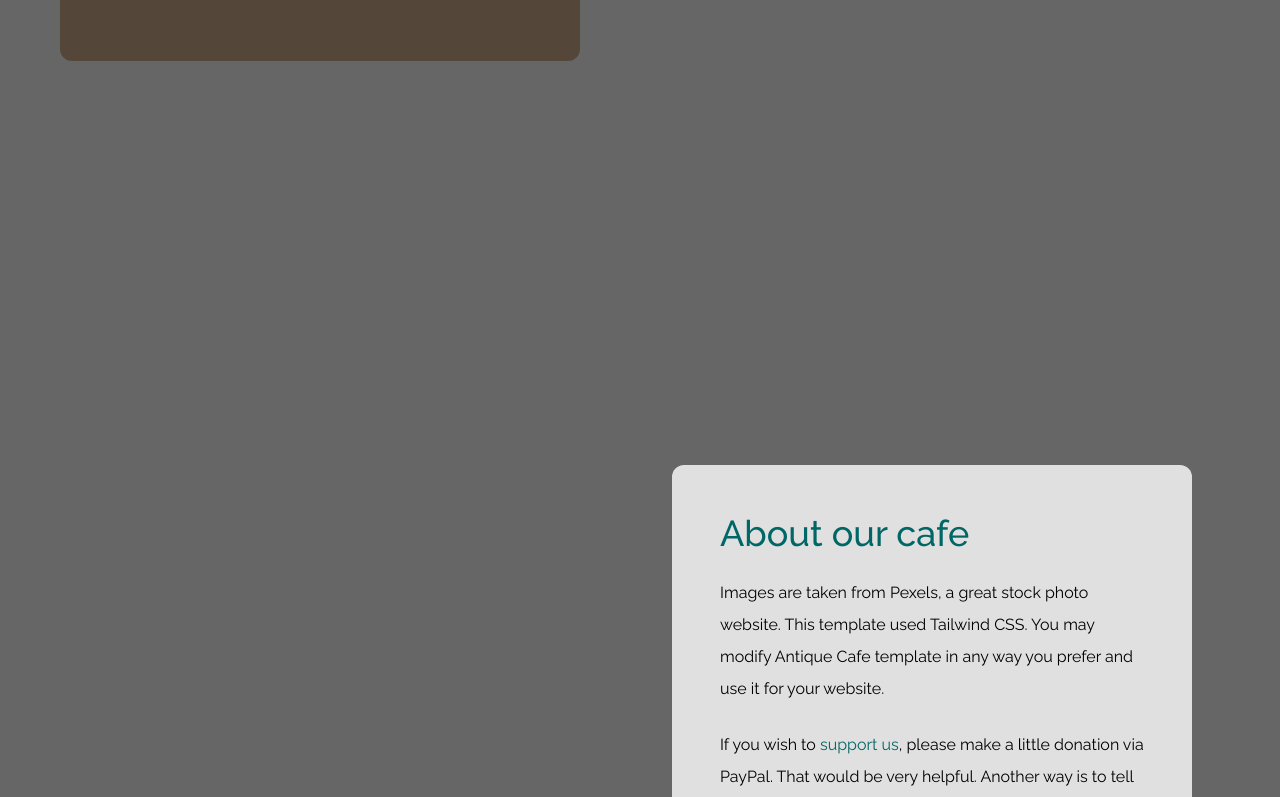
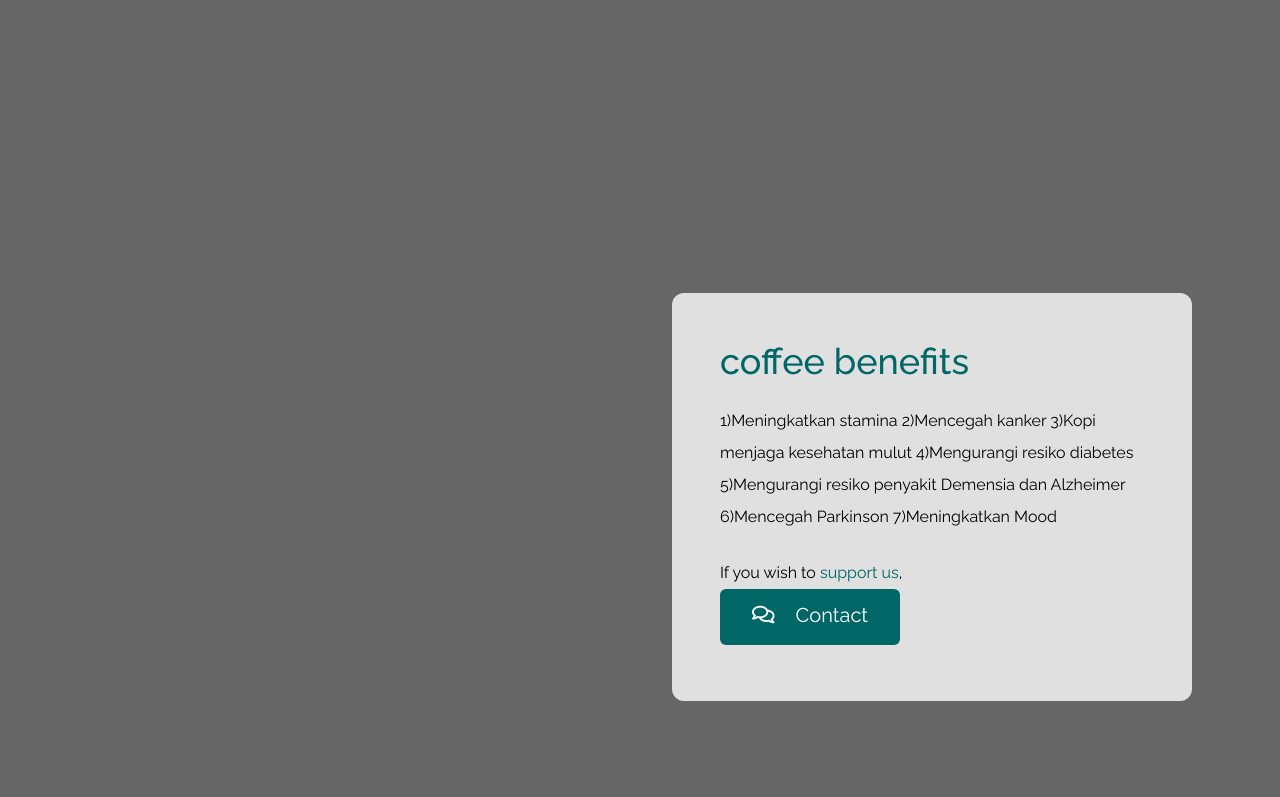
Before and after one commit to CoffeeAddress/coffeeaddress.github.io, a plain HTML site: page index.html in a window 1280 px wide. Shown: the part 2003-2800 px from the top of the page. Drawn offline with nearby package versions, Linux system fonts and the light colour scheme.

Commit message:
perubahan about

```diff
--- a/index.html
+++ b/index.html
@@ -43,7 +43,7 @@ https://www.tooplate.com/view/2126-antique-cafe
                 </div>
                 <div class="bg-black bg-opacity-70 p-10 mb-5">
                     <p class="text-white leading-8 text-sm font-light">
-                        Semoga tidak tunduh dan hari-harimu menyenangkan<a rel="nofollow" href="https://www.tooplate.com/contact" target="_parent"> send us a message</a>. </p>
+                        Semoga tidak tunduh dan hari-harimu menyenangkan<a
                 </div>
                 <div class="text-center">
                     <div class="inline-block">
@@ -99,14 +99,19 @@ https://www.tooplate.com/view/2126-antique-cafe
         <div class="container mx-auto tm-container py-24 sm:py-48">
             <div class="tm-item-container sm:ml-auto sm:mr-12 mx-auto sm:px-0 px-4">
                 <div class="bg-white bg-opacity-80 p-12 pb-14 rounded-xl mb-5">
-                    <h2 class="mb-6 tm-text-green text-4xl font-medium">About our cafe</h2>
+                    <h2 class="mb-6 tm-text-green text-4xl font-medium">coffee benefits</h2>
                     <p class="mb-6 text-base leading-8">
-                        Images are taken from Pexels, a great stock photo website. This template used Tailwind CSS. You may modify Antique Cafe template in any way you prefer and use it for your website.
+                            1)Meningkatkan stamina
+                            2)Mencegah kanker
+                            3)Kopi menjaga kesehatan mulut
+                            4)Mengurangi resiko diabetes
+                            5)Mengurangi resiko penyakit Demensia dan Alzheimer
+                            6)Mencegah Parkinson
+                            7)Meningkatkan Mood
                   </p>
                     <p class="text-base leading-8">
-                        If you wish to <a rel="nofollow" href="https://www.instagram.com/coffeeaddress_22/" target="_parent">support us</a>, please make a little donation via PayPal. That would be
-                    very helpful. Another way is to tell your friends about Tooplate website. Thank you. </p>
-                </div>
+                        If you wish to <a rel="nofollow" href="https://www.instagram.com/coffeeaddress_22/" target="_parent">support us</a>,
+                        </p>
                 <a href="#contact" class="inline-block tm-bg-green transition text-white text-xl pt-3 pb-4 px-8 rounded-md">
                     <i class="far fa-comments mr-4"></i>
                     Contact
```
